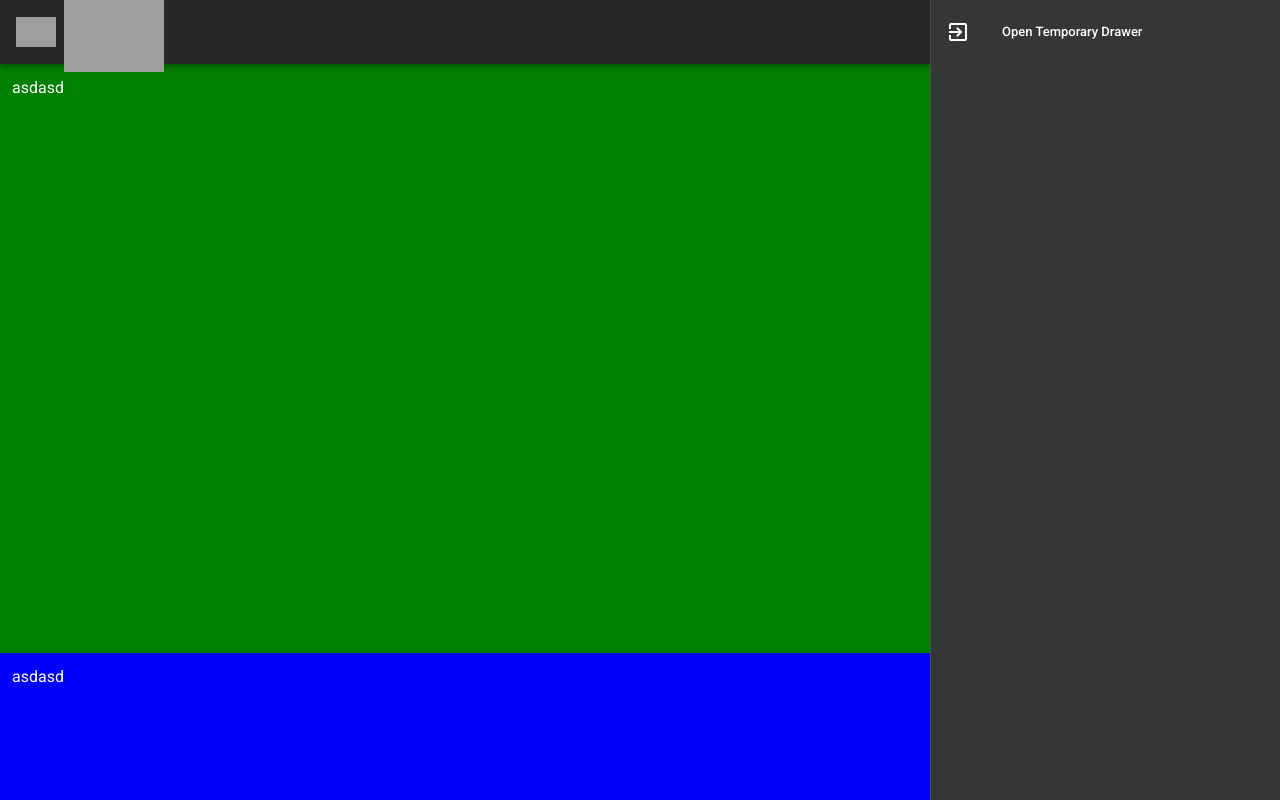
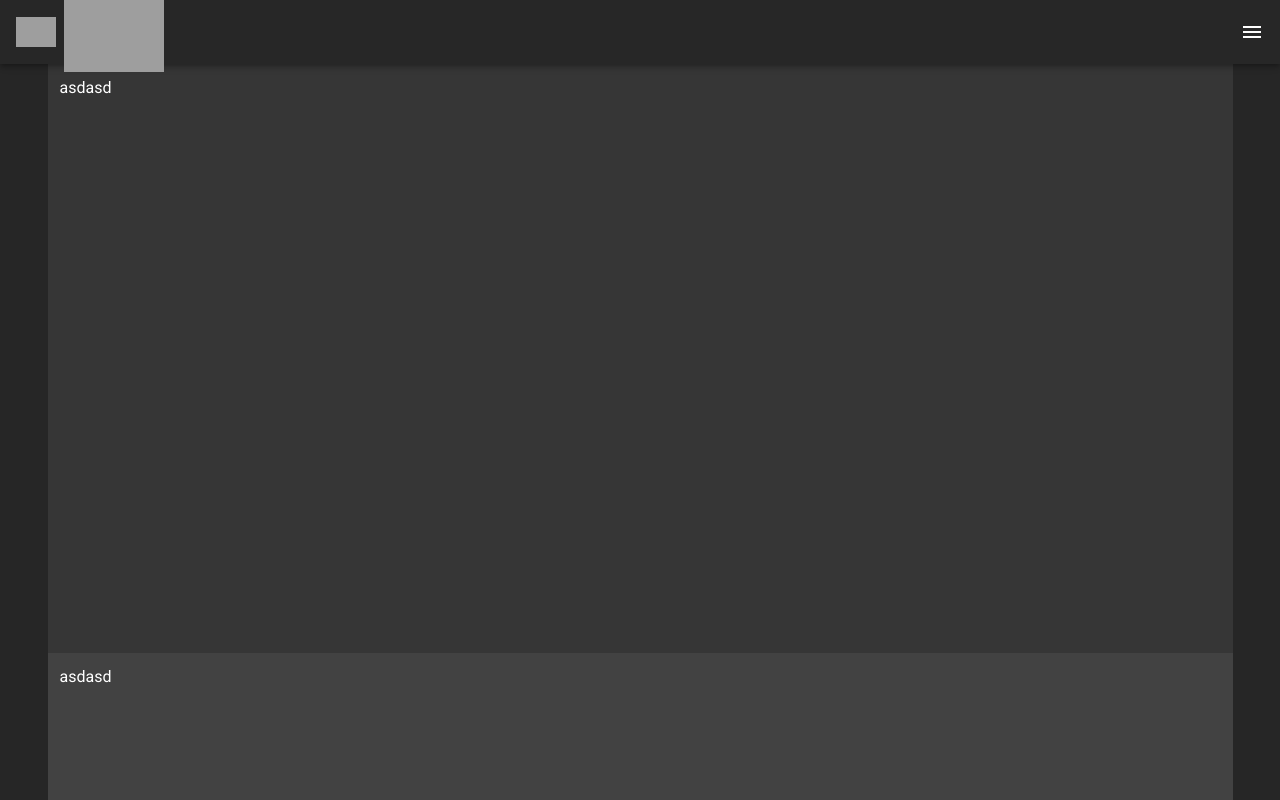
Before and after one commit to Hyodar/web-serial, a Vue app in the folder web-serial/: page / in a window 1280 px wide. Built offline with nearby package versions, Linux system fonts and the light colour scheme; grey boxes are pictures that could not be loaded.

Commit message:
Add Snackbar component Adjust some colors Add navigation drawer open and close buttons

```diff
--- a/web-serial/src/App.vue
+++ b/web-serial/src/App.vue
@@ -1,5 +1,5 @@
 <template>
-  <v-app dark>
+  <v-app dark style="background-color: #262626;">
     <v-app-bar app>
       <div class="d-flex align-center">
         <v-img
@@ -20,27 +20,26 @@
           width="100"
         />
       </div>
+
+      <v-spacer></v-spacer>
+
+      <v-app-bar-nav-icon
+        v-on:click.stop="drawer = !drawer"
+      ></v-app-bar-nav-icon>
     </v-app-bar>
 
     <v-navigation-drawer v-model="drawer" app right width="350">
       <v-list dense>
         <v-list-item>
-          <v-list-item-action>
+          <v-list-item-action v-on:click="drawer = false">
             <v-icon>mdi-exit-to-app</v-icon>
           </v-list-item-action>
-          <v-list-item-content>
-            <v-list-item-title>Open Temporary Drawer</v-list-item-title>
-          </v-list-item-content>
         </v-list-item>
       </v-list>
     </v-navigation-drawer>
 
     <v-content>
-      <v-snackbar v-model="noWebSerial" color="error" :timeout="0" top>
-        Your browser doesn't seem to have the WebSerial API enabled.
-        <v-btn text v-on:click="redirectToGuide">Enable it here!</v-btn>
-        <v-btn text v-on:click="noWebSerial = false"> Close </v-btn>
-      </v-snackbar>
+      <Snackbar v-bind:content="snackbarMessage" />
       <SerialChat />
       <SerialInput />
     </v-content>
@@ -50,22 +49,28 @@
 <script>
 import SerialChat from "./components/SerialChat";
 import SerialInput from "./components/SerialInput";
+import Snackbar from "./components/Snackbar";
+
+import SnackbarMessage from "./classes/SnackbarMessage";
 
 export default {
   name: "App",
 
   components: {
     SerialChat,
-    SerialInput
+    SerialInput,
+    Snackbar
   },
 
   mounted() {
-    this.noWebSerial = !("serial" in navigator);
+    if (!("serial" in navigator)) {
+      this.snackbarSnackbarMessage = SnackbarMessage.Error.NoWebSerial;
+    }
   },
 
   data: () => ({
-    noWebSerial: false,
-    drawer: true
+    snackbarMessage: null,
+    drawer: false
   }),
 
   methods: {
--- /dev/null
+++ b/web-serial/src/classes/SnackbarMessage.js
@@ -0,0 +1,19 @@
+const SnackbarMessage = Object.freeze({
+  Error: {
+    NoWebSerial: {
+      color: "error",
+      content: "Your browser doesn't seem to have the WebSerial API enabled.",
+      buttons: [
+        {
+          text: "Enable it here!",
+          callback: () => {
+            window.location.href = "https://duckduckgo.com";
+          }
+        }
+      ],
+      timeout: 0
+    }
+  }
+});
+
+export default SnackbarMessage;
--- a/web-serial/src/components/SerialChat.vue
+++ b/web-serial/src/components/SerialChat.vue
@@ -1,5 +1,5 @@
 <template>
-  <v-container style="background-color: green; height: 80%;">
+  <v-container style="background-color: #363636; height: 80%;">
     <!-- placeholder -->
     asdasd
   </v-container>
--- a/web-serial/src/components/SerialInput.vue
+++ b/web-serial/src/components/SerialInput.vue
@@ -1,5 +1,5 @@
 <template>
-  <v-container style="background-color: blue; height: 20%;">
+  <v-container class="grey darken-3" style="height: 20%;">
     <!-- placeholder -->
     asdasd
   </v-container>
--- /dev/null
+++ b/web-serial/src/components/Snackbar.vue
@@ -0,0 +1,32 @@
+<template>
+  <v-snackbar
+    top
+    v-if="content"
+    v-model="content"
+    :color="content.color"
+    :timeout="content.timeout"
+  >
+    {{ content.content }}
+    <v-btn
+      text
+      v-for="(button, idx) in content.buttons"
+      v-bind:key="idx"
+      v-on:click="button.callback"
+    >
+      {{ button.text }}
+    </v-btn>
+    <v-btn text v-on:click="content = null"> Close </v-btn>
+  </v-snackbar>
+</template>
+
+<script>
+export default {
+  name: "Snackbar",
+
+  props: ["content"],
+
+  data: () => ({
+    isOn: false
+  })
+};
+</script>
--- a/web-serial/src/plugins/vuetify.js
+++ b/web-serial/src/plugins/vuetify.js
@@ -1,7 +1,5 @@
 import Vue from "vue";
 import Vuetify from "vuetify/lib";
-
-// import colors from "vuetify/lib/util/colors";
 
 Vue.use(Vuetify);
 
```
Also changed, not shown: 1 other file (tests, documents, lock files or other folders).
